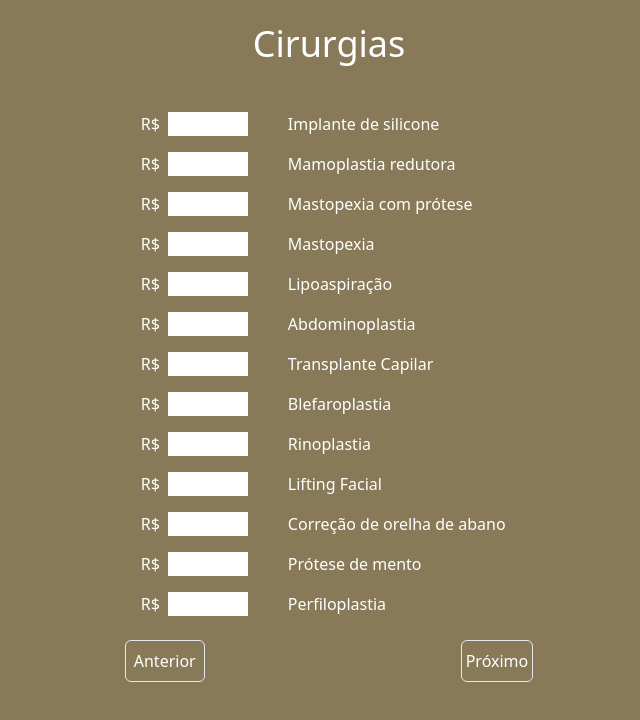
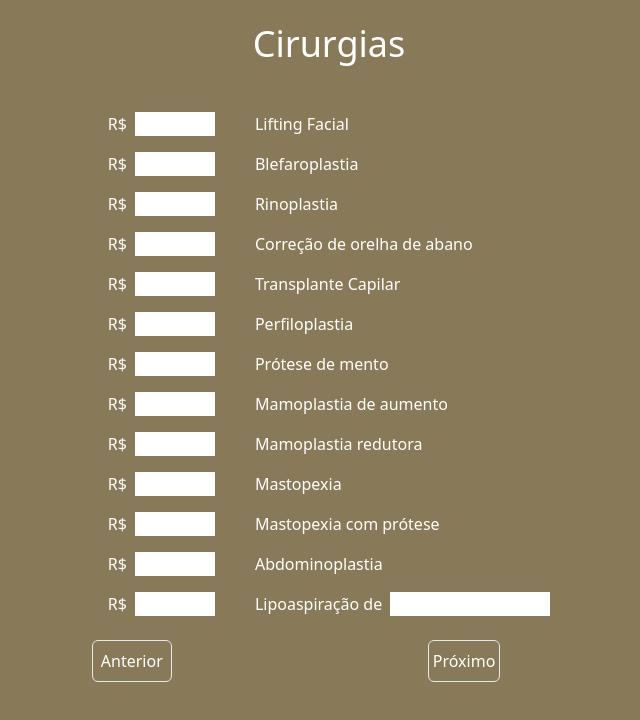
Before and after one commit to biapessoab/relatorios, a React (Create React App) app: page /cirurgias in a window 1280 px wide. Shown: the top 720 px of the page, without its empty margins (311-951 px from the left). Built offline with nearby package versions, Linux system fonts and the light colour scheme.

Commit message:
adding value discounts

```diff
--- a/src/pages/Forms.js
+++ b/src/pages/Forms.js
@@ -23,11 +23,11 @@ export default function Form() {
 
   return (
     <div className="bg-green h-screen pt-36 text-white text-center">
-      <div className="text-4xl mb-10">Sistema de geração de relatórios</div>
+      <div className="text-4xl mb-10">Gerenciador de orçamentos</div>
       <form onSubmit={handlePasswordSubmit} autocomplete="off">
-      <label for="name" class="block mb-2 font-medium text-gray-900 dark:text-white">Nome</label>
+      <label for="name" class="block mb-2 font-medium text-gray-900 text-white">Nome</label>
         <input type="text" id='name' class="bg-white sm:text-sm rounded-lg p-2 text-black mb-10 w-64 text-center"></input>
-        <label for="password" class="block mb-2 font-medium text-gray-900 dark:text-white">Código de acesso</label>
+        <label for="password" class="block mb-2 font-medium text-gray-900 text-white">Código de acesso</label>
           <input
             type="password" id="password" placeholder="••••••••" class="bg-white sm:text-sm rounded-lg p-2 text-black mb-6"
             onChange={(e) => setPassword(e.target.value)}
--- a/src/pages/cirurgias.js
+++ b/src/pages/cirurgias.js
@@ -8,6 +8,7 @@ export default function Cirurgias() {
         let mastopexiaProtese = document.getElementById('mastopexia-protese')
         let mastopexia = document.getElementById('mastopexia')
         let lipoaspiracao = document.getElementById('lipoaspiracao')
+        let tipoLipoaspiracao = document.getElementById('tipoLipoaspiracao')
         let abdominoplastia = document.getElementById('abdominoplastia')
         let transplante = document.getElementById('transplante')
         let blefaroplastia = document.getElementById('blefaroplastia')
@@ -61,7 +62,7 @@ export default function Cirurgias() {
         const mamoplastiaData = { nome: 'Mamoplastia', price: mamoplastia.value };
         const mastopexiaProteseData = { nome: 'Mastopexia com prótese', price: mastopexiaProtese.value };
         const mastopexiaData = { nome: 'Mastopexia', price: mastopexia.value };
-        const lipoaspiracaoData = { nome: 'Lipoaspiração', price: lipoaspiracao.value };
+        const lipoaspiracaoData = { nome: `Lipoaspiração de ${tipoLipoaspiracao.value}`, price: lipoaspiracao.value };
         const abdominoplastiaData = { nome: 'Abdominoplastia', price: abdominoplastia.value };
         const transplanteData = { nome: 'Transplante Capilar', price: transplante.value };
         const blefaroplastiaData = { nome: 'Blefaroplastia', price: blefaroplastia.value };
@@ -88,38 +89,8 @@ export default function Cirurgias() {
                 </div>
                 <div className="p-2">
                     <div className="text-white inline-block px-2">R$</div>
-                    <input type="number" id='silicone' className="w-20 text-center bg-white"></input>
-                    <label className="text-white text-md pl-10">Implante de silicone</label>
-                </div>
-                <div className="p-2">
-                    <div className="text-white inline-block px-2">R$</div>
-                    <input type="number" id='mamoplastia' className="w-20 text-center bg-white"></input>
-                    <label className="text-white text-md pl-10">Mamoplastia redutora</label>
-                </div>
-                <div className="p-2">
-                    <div className="text-white inline-block px-2">R$</div>
-                    <input type="number" id='mastopexia-protese' className="w-20 text-center bg-white"></input>
-                    <label className="text-white text-md pl-10">Mastopexia com prótese</label>
-                </div>
-                <div className="p-2">
-                    <div className="text-white inline-block px-2">R$</div>
-                    <input type="number" id='mastopexia' className="w-20 text-center bg-white"></input>
-                    <label className="text-white text-md pl-10">Mastopexia</label>
-                </div>
-                <div className="p-2">
-                    <div className="text-white inline-block px-2">R$</div>
-                    <input type="number" id='lipoaspiracao' className="w-20 text-center bg-white"></input>
-                    <label className="text-white text-md pl-10">Lipoaspiração</label>
-                </div>
-                <div className="p-2">
-                    <div className="text-white inline-block px-2">R$</div>
-                    <input type="number" id='abdominoplastia' className="w-20 text-center bg-white"></input>
-                    <label className="text-white text-md pl-10">Abdominoplastia</label>
-                </div>
-                <div className="p-2">
-                    <div className="text-white inline-block px-2">R$</div>
-                    <input type="number" id='transplante' className="w-20 text-center bg-white"></input>
-                    <label className="text-white text-md pl-10">Transplante Capilar</label>
+                    <input type="number" id='lifting' className="w-20 text-center bg-white"></input>
+                    <label className="text-white text-md pl-10">Lifting Facial</label>
                 </div>
                 <div className="p-2">
                     <div className="text-white inline-block px-2">R$</div>
@@ -133,23 +104,59 @@ export default function Cirurgias() {
                 </div>
                 <div className="p-2">
                     <div className="text-white inline-block px-2">R$</div>
-                    <input type="number" id='lifting' className="w-20 text-center bg-white"></input>
-                    <label className="text-white text-md pl-10">Lifting Facial</label>
+                    <input type="number" id='orelha-abano' className="w-20 text-center bg-white"></input>
+                    <label className="text-white text-md pl-10">Correção de orelha de abano</label>
                 </div>
                 <div className="p-2">
                     <div className="text-white inline-block px-2">R$</div>
-                    <input type="number" id='orelha-abano' className="w-20 text-center bg-white"></input>
-                    <label className="text-white text-md pl-10">Correção de orelha de abano</label>
+                    <input type="number" id='transplante' className="w-20 text-center bg-white"></input>
+                    <label className="text-white text-md pl-10">Transplante Capilar</label>
+                </div>
+                <div className="p-2">
+                    <div className="text-white inline-block px-2">R$</div>
+                    <input type="number" id='perfiloplastia' className="w-20 text-center bg-white"></input>
+                    <label className="text-white text-md pl-10">Perfiloplastia</label>
                 </div>
                 <div className="p-2">
                     <div className="text-white inline-block px-2">R$</div>
                     <input type="number" id='protese-mento' className="w-20 text-center bg-white"></input>
                     <label className="text-white text-md pl-10">Prótese de mento</label>
                 </div>
+
+
+                {/* lipo de submento */}
+
+
                 <div className="p-2">
                     <div className="text-white inline-block px-2">R$</div>
-                    <input type="number" id='perfiloplastia' className="w-20 text-center bg-white"></input>
-                    <label className="text-white text-md pl-10">Perfiloplastia</label>
+                    <input type="number" id='silicone' className="w-20 text-center bg-white"></input>
+                    <label className="text-white text-md pl-10">Mamoplastia de aumento</label>
+                </div>
+                <div className="p-2">
+                    <div className="text-white inline-block px-2">R$</div>
+                    <input type="number" id='mamoplastia' className="w-20 text-center bg-white"></input>
+                    <label className="text-white text-md pl-10">Mamoplastia redutora</label>
+                </div>
+                <div className="p-2">
+                    <div className="text-white inline-block px-2">R$</div>
+                    <input type="number" id='mastopexia' className="w-20 text-center bg-white"></input>
+                    <label className="text-white text-md pl-10">Mastopexia</label>
+                </div>
+                <div className="p-2">
+                    <div className="text-white inline-block px-2">R$</div>
+                    <input type="number" id='mastopexia-protese' className="w-20 text-center bg-white"></input>
+                    <label className="text-white text-md pl-10">Mastopexia com prótese</label>
+                </div>
+                <div className="p-2">
+                    <div className="text-white inline-block px-2">R$</div>
+                    <input type="number" id='abdominoplastia' className="w-20 text-center bg-white"></input>
+                    <label className="text-white text-md pl-10">Abdominoplastia</label>
+                </div>
+                <div className="p-2">
+                    <div className="text-white inline-block px-2">R$</div>
+                    <input type="number" id='lipoaspiracao' className="w-20 text-center bg-white"></input>
+                    <label className="text-white text-md pl-10">Lipoaspiração de</label>
+                    <input type="text" id='tipoLipoaspiracao' className="w-40 px-2 bg-white mx-2"></input>
                 </div>
                 <div className="flex justify-start text-white pt-4">
                         <button onClick={goToPreviousPage} className="border rounded-md p-2 mr-64">Anterior</button>
--- a/src/pages/procedimentos.js
+++ b/src/pages/procedimentos.js
@@ -53,7 +53,7 @@ export default function Procedimentos() {
 
     const history = useHistory();
     const goToPreviousPage = () => {
-        history.goBack();
+        history.push('/');
     };
 
     return (
--- a/src/pages/summary.jsx
+++ b/src/pages/summary.jsx
@@ -5,6 +5,7 @@ function Summary() {
     const [procedimentos, setProcedimentos] = useState([]);
     const [cirurgias, setCirurgias] = useState([]);
     const [percentage, setPercentage] = useState(null);
+    const [desconto, setDesconto] = useState(null);
     const [valorFinal, setValorFinal] = useState(0);
     const pagamento = document.getElementById('pagamento');
     const detalhamento = document.getElementById('detalhamento');
@@ -21,13 +22,23 @@ function Summary() {
         const cirurgias = JSON.parse(cirurgiasString);
         setCirurgias(cirurgias);
 
-        const valorCalculado = (sumProcedimentos + sumCirurgias) * (1 - percentage / 100);
-        if (percentage >= 0 && percentage <= 10) {
+        if(percentage === null) {
+            setPercentage(0)
+        }
+
+        if(desconto === null) {
+            setDesconto(0)
+        }
+
+        const valorCalculado = (sumProcedimentos + sumCirurgias - desconto) * (1 - percentage / 100);
+        if (percentage >= 0 && percentage <= 10 && desconto <= 1000) {
             setValorFinal(valorCalculado);
+        } else if(desconto <= 1000) {
+            setValorFinal(sumProcedimentos + sumCirurgias - desconto);
         } else {
             setValorFinal(sumProcedimentos + sumCirurgias);
         }
-    }, [percentage, sumProcedimentos, sumCirurgias]);
+    }, [desconto, percentage, sumProcedimentos, sumCirurgias]);
 
     const procedimentosFiltrados = procedimentos.filter(item => item.price > 0);
     const cirurgiasFiltradas = cirurgias.filter(item => item.price > 0);
@@ -35,6 +46,8 @@ function Summary() {
     const submit = (e) => {
         localStorage.setItem('pagamento', JSON.stringify(pagamento.value));
         localStorage.setItem('detalhamento', JSON.stringify(detalhamento.value));
+        localStorage.setItem('soma', JSON.stringify(valorFinal));
+        localStorage.setItem('valorDesconto', JSON.stringify(sumCirurgias + sumProcedimentos - valorFinal));
         e.preventDefault();
         history.push('/document');
     };
@@ -70,7 +83,7 @@ function Summary() {
                                     </div>
                                 );
                             })}
-                            <div className='text-white text-end my-2'>Soma = {parseFloat(sumProcedimentos).toFixed(2)}</div>
+                            <div className='text-white text-end my-2 font-bold'>Soma = {parseFloat(sumProcedimentos).toFixed(2)}</div>
                         </div>
                         :
                         <></>
@@ -89,13 +102,22 @@ function Summary() {
                                     </div>
                                 );
                             })}
-                            <div className='text-white text-end my-2'>Soma = {parseFloat(sumCirurgias).toFixed(2)}</div>
+                            <div className='text-white text-end my-2 font-bold'>Soma = {parseFloat(sumCirurgias).toFixed(2)}</div>
                         </div>
                         :
                         <></>
                     }
                     <div className="mt-6 mb-2 text-lg underline text-white underline-offset-4">Valor Final</div>
                     <div className='text-white inline mr-14'>R$: {valorFinal.toFixed(2)}</div>
+                    <div>
+                    <label className='text-white mr-2'>R$</label>
+                    <input
+                        type="number"
+                        id="desconto"
+                        className="border rounded-md p-1 w-12 my-4 inline-block bg-white text-black h-6 mr-20"
+                        value={desconto}
+                        onChange={(e) => setDesconto(parseFloat(e.target.value))}
+                    />
                     <input
                         type="number"
                         id="percentage"
@@ -104,6 +126,7 @@ function Summary() {
                         onChange={(e) => setPercentage(e.target.value)}
                     />
                     <label className='text-white m-2'>%</label>
+                    </div>
                     <div>
                         <div className="mt-6 mb-2 text-lg underline text-white underline-offset-4">Forma de Pagamento</div>
                         <select name="color" id="pagamento" className="bg-white rounded-md text-sm">
@@ -113,7 +136,7 @@ function Summary() {
                     </div>
                     <div>
                         <div className="mt-4 mb-2 underline text-white underline-offset-4">Detalhamento</div>
-                        <input id='detalhamento' type='text' className='py-1 px-2 rounded-md'></input>
+                        <input id='detalhamento' type='text' className='py-1 px-2 rounded-md bg-white'></input>
                     </div>
                     <div className="flex justify-start text-white pt-4">
                         <button onClick={goToPreviousPage} className="border rounded-md p-2 mr-32">Anterior</button>
```
Also changed, not shown: src/pages/document.js (+26 -7 lines).
